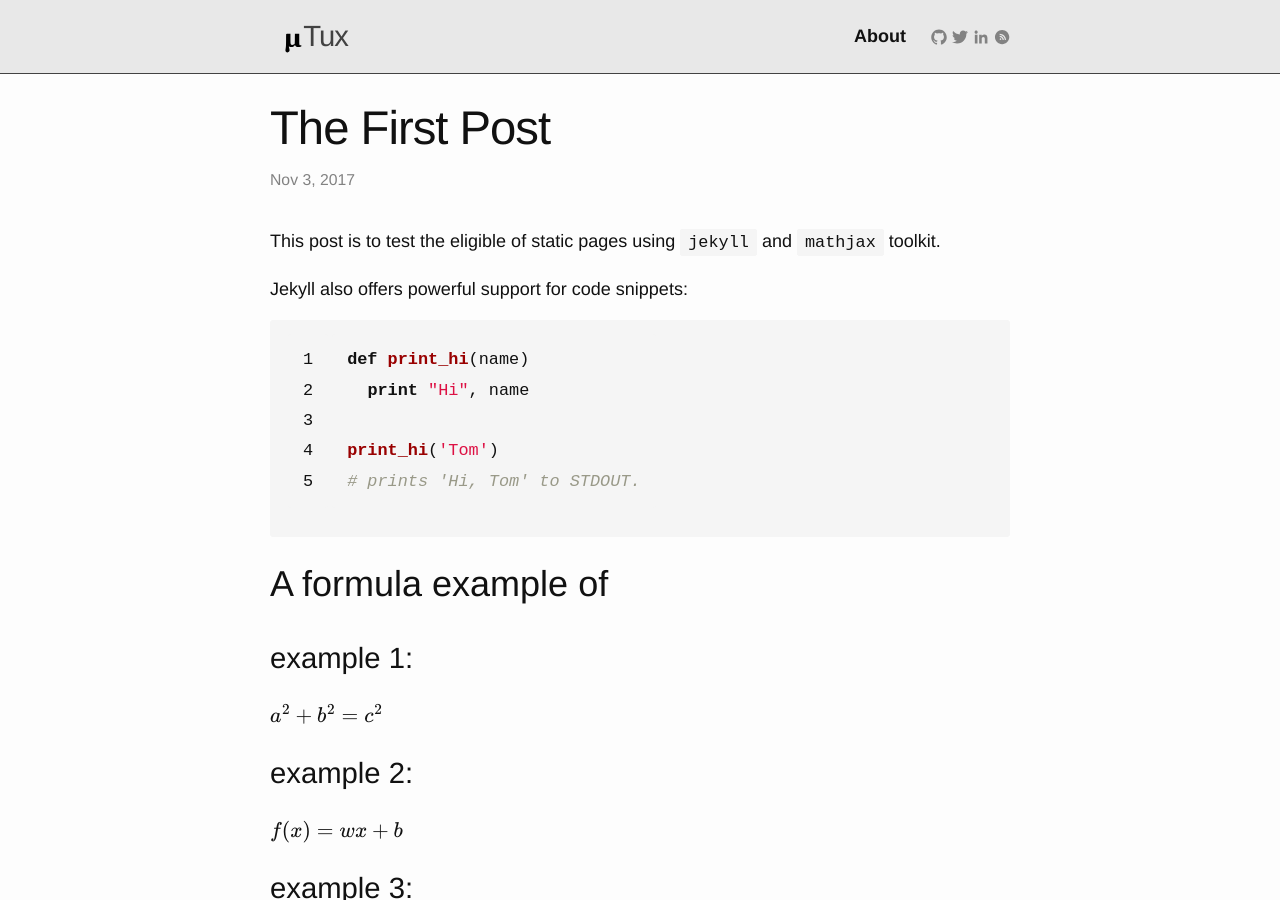
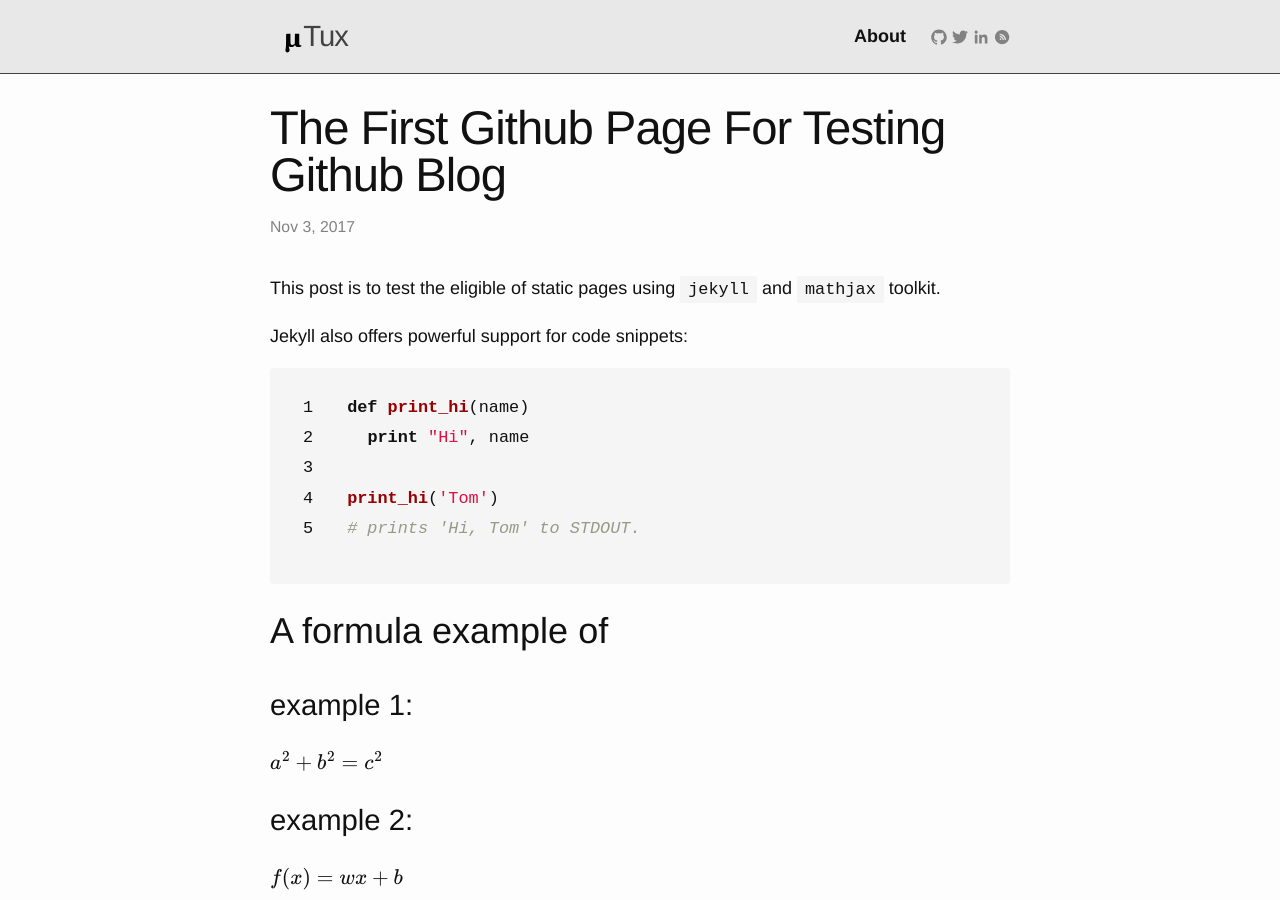
Before and after one commit to mutux/mutux.github.io, a Jekyll site: the page built from _posts/2017-11-03-the-first-post.md, in a window 1280 px wide and 900 px high. Built offline with Jekyll 4.4.1, drawn with Linux system fonts in a browser that asks for light colours; formulas are drawn with MathJax 3.

Commit message:
Github page

```diff
--- a/_posts/2017-11-03-the-first-post.md
+++ b/_posts/2017-11-03-the-first-post.md
@@ -1,6 +1,6 @@
 ---
 layout: post
-title:  "The First Post"
+title:  "The First Github Page For Testing Github Blog"
 date:   2017-11-03 19:34:36 -0400
 categories: Test
 comment_id: 1
```
